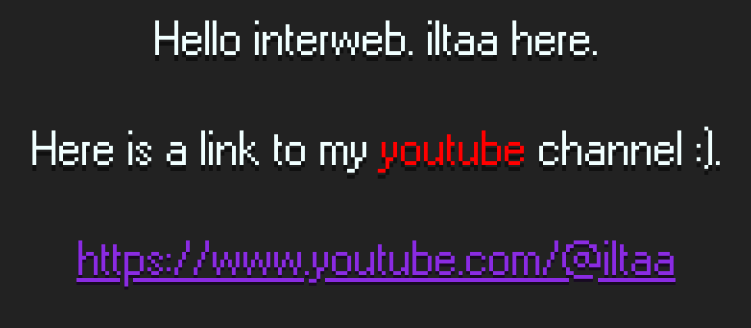
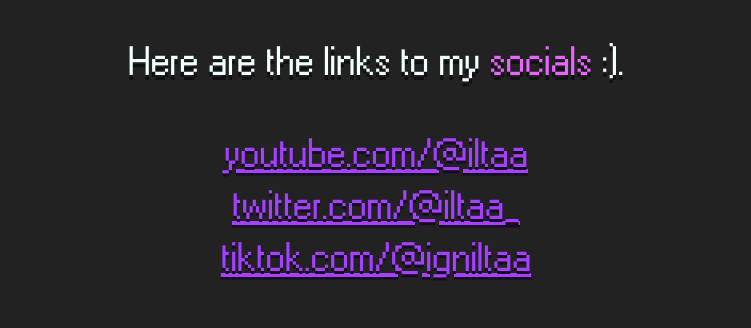
Before and after one commit to iltaa/socials, a plain HTML site: page index.html in a window 1280 px wide. Shown: the part 466-794 px from the top of the page, without its empty margins (264-1015 px from the left). Drawn offline with Linux system fonts and the light colour scheme.

Commit message:
Added more socials and changed text

```diff
--- a/index.html
+++ b/index.html
@@ -10,7 +10,9 @@
     <img id="iltaaimg" src="https://yt3.googleusercontent.com/fODFiTRBZMMKFgpMV3tMRQbZQDWppLoVsgaZEHMTHSb9o_iscV1K027dhT16WzQjTV8tNtw8=s160-c-k-c0x00ffffff-no-rj" alt="iltaa's youtube profile picture">
     <h1>iltaa's site</h1>
     <p>Hello interweb. iltaa here.</p>
-    <p>Here is a link to my <span id="youtube">youtube</span> channel :).</p>
-    <a href="https://www.youtube.com/@iltaa">https://www.youtube.com/@iltaa</a>
+    <p>Here are the links to my <span id="socials">socials</span> :).</p>
+    <a href="https://www.youtube.com/@iltaa">youtube.com/@iltaa</a>
+    <a href="https://x.com/@iltaa_">twitter.com/@iltaa_</a>
+    <a href="https://tiktok.com/@igniltaa">tiktok.com/@igniltaa</a>
 </body>
 </html>
--- a/main.css
+++ b/main.css
@@ -11,7 +11,7 @@ body {
     font-family: "Windows";
     text-align: center;
     margin: auto;
-    zoom: 300%;
+    zoom: 250%;
     text-shadow: 0px 3px 0px #101010;
 }
 
@@ -22,13 +22,14 @@ p {
     user-select: none;
 }
 
-#youtube {
-    color: red;
+#socials {
+    color: #e865ff;
 }
 
 a {
     text-shadow: 0px 1px 0px #180a23;
-    color: blueviolet;
+    color: rgb(163, 65, 255);
+    display: block;
 }
 
 html, body {
```
